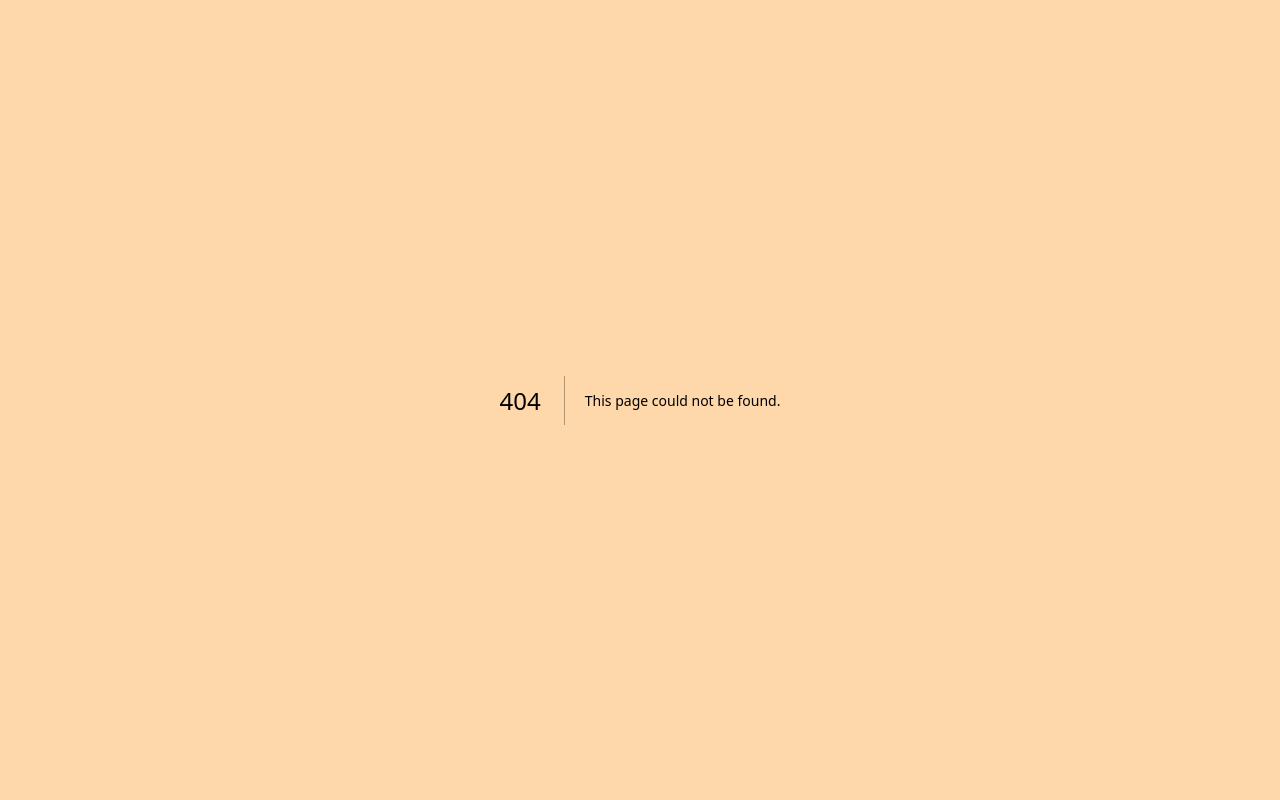
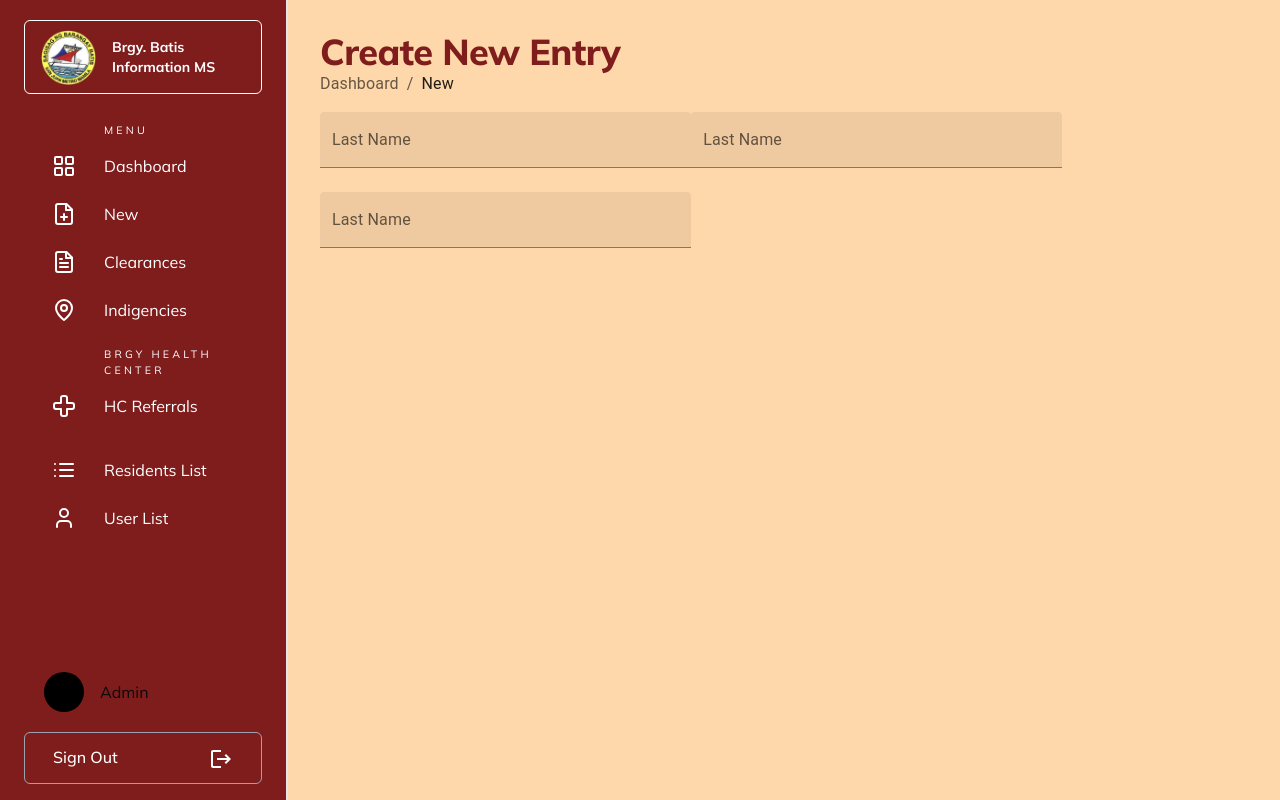
Before and after one commit to biencarlo/bims-frontend, a Next.js app: page /dashboard/form-test in a window 1280 px wide. Before the commit this address had no page. Built offline with nearby package versions, Linux system fonts and the light colour scheme.

Commit message:
added test page for forms under dashboard/form-test

```diff
--- /dev/null
+++ b/app/dashboard/form-test/page.tsx
@@ -0,0 +1,58 @@
+import * as React from "react";
+import TextField from "@mui/material/TextField";
+import Breadcrumbs from "@mui/material/Breadcrumbs";
+import Typography from "@mui/material/Typography";
+import Link from "@mui/material/Link";
+
+function page() {
+  return (
+    <div className="px-8 py-4">
+      <h1 className="text-4xl font-black pt-4 text-red-900 tracking-[-0.5px] ">
+        Create New Entry
+      </h1>
+      <Breadcrumbs aria-label="breadcrumb">
+        <Link
+          underline="hover"
+          sx={{ display: "flex", alignItems: "center" }}
+          color="inherit"
+          href="/dashboard"
+        >
+          Dashboard
+        </Link>
+        <Typography
+          sx={{ display: "flex", alignItems: "center" }}
+          color="text.primary"
+        >
+          New
+        </Typography>
+      </Breadcrumbs>
+      <div>
+        <form noValidate autoComplete="off" width="100%">
+          <TextField
+            id="last-name"
+            label="Last Name"
+            margin="normal"
+            style = {{width: "40%"}}
+            variant = "filled"
+          />
+          <TextField
+            id="last-name"
+            label="Last Name"
+            margin="normal"
+            style = {{width: "40%"}}
+            variant = "filled"
+          />
+                    <TextField
+            id="last-name"
+            label="Last Name"
+            margin="normal"
+            style = {{width: "40%"}}
+            variant = "filled"
+          />
+        </form>
+      </div>
+    </div>
+  );
+}
+
+export default page;
--- a/app/dashboard/new/page.tsx
+++ b/app/dashboard/new/page.tsx
@@ -1,7 +1,7 @@
-import Typography from '@mui/material/Typography';
-import Breadcrumbs from '@mui/material/Breadcrumbs';
-import Link from '@mui/material/Link';
-import NavigateNextIcon from '@mui/icons-material/NavigateNext';
+import Typography from "@mui/material/Typography";
+import Breadcrumbs from "@mui/material/Breadcrumbs";
+import Link from "@mui/material/Link";
+import NavigateNextIcon from "@mui/icons-material/NavigateNext";
 
 interface FormFieldProps {
   label: string;
@@ -34,18 +34,23 @@ const FormField: React.FC<FormFieldProps> = ({
 const New = () => {
   return (
     <div className="px-8 py-4 w-full">
-      <h1 className="text-4xl font-black pt-4 text-red-900 tracking-[-0.5px] ">Create Document</h1>
-      <Breadcrumbs aria-label="breadcrumb" separator={<NavigateNextIcon fontSize="small" />}>
+      <h1 className="text-4xl font-black pt-4 text-red-900 tracking-[-0.5px] ">
+        Create Document
+      </h1>
+      <Breadcrumbs
+        aria-label="breadcrumb"
+        separator={<NavigateNextIcon fontSize="small" />}
+      >
         <Link
           underline="hover"
-          sx={{ display: 'flex', alignItems: 'center' }}
+          sx={{ display: "flex", alignItems: "center" }}
           color="inherit"
           href="/dashboard"
         >
           Dashboard
         </Link>
         <Typography
-          sx={{ display: 'flex', alignItems: 'center' }}
+          sx={{ display: "flex", alignItems: "center" }}
           color="text.primary"
         >
           New
@@ -98,7 +103,7 @@ const New = () => {
 
               <div className="flex gap-4 my-4">
                 <button className="py-2 px-10 bg-red-800 rounded-lg ">
-                  User OCR
+                  Use OCR
                 </button>
                 <button className="py-2 px-4 grow rounded-lg bg-white">
                   Create Document
--- a/app/dashboard/page.tsx
+++ b/app/dashboard/page.tsx
@@ -15,7 +15,7 @@ export default function Dashboard() {
         </div>
         <div className="items-center pl-6">
           <div>
-            <p className="text-[10pt] font-medium pt-2 tracking-[2px]">
+            <p className="text-[10pt] font-medium pt-1 tracking-[2px]">
               BARANGAY BATIS, SAN JUAN CITY
             </p>
           </div>
--- a/app/globals.css
+++ b/app/globals.css
@@ -83,11 +83,11 @@
 
 *::-webkit-scrollbar
 {
-	width: 4px;
+	width: 11px;
 	background-color: #F5F5F5;
 }
 
 *::-webkit-scrollbar-thumb
 {
-	background-color: #6a6a6a;
+	background-color: #9a9a9a;
 }
--- a/app/page.tsx
+++ b/app/page.tsx
@@ -1,7 +1,18 @@
+"use client";
+import {
+  BrowserRouter as Router,
+  Switch,
+  Route,
+  Redirect,
+} from "react-router-dom";
+import Dashboard from ".//dashboard/page";
 export default function Home() {
   return (
-    <div>
-      <h1>Hi</h1>
-    </div>
+    <Router>
+      <Switch>
+        <Route path="/dashboard" component={Dashboard} />
+        <Redirect from="/" to="/dashboard" />
+      </Switch>
+    </Router>
   );
 }
--- a/components/Sidebar.tsx
+++ b/components/Sidebar.tsx
@@ -2,9 +2,18 @@
 import Link from "next/link";
 import Image from "next/image";
 import { useSelectedLayoutSegment } from "next/navigation";
-import { LayoutGrid, FilePlus, FileText, MapPin, Syringe, List, User} from "lucide-react";
+import {
+  LayoutGrid,
+  FilePlus,
+  FileText,
+  MapPin,
+  Cross,
+  List,
+  User,
+} from "lucide-react";
 import layout from "@/app/dashboard/layout";
 import SidebarItems from "./SidebarItems";
+import LogoutIcon from '@mui/icons-material/Logout';
 
 function classNames(...classes: string[]) {
   return classes.filter(Boolean).join(" ");
@@ -18,7 +27,6 @@ export default function Sidebar() {
       name: "Dashboard",
       href: "/dashboard",
       current: !segment,
-      border: true,
       parent: "MENU",
     },
     {
@@ -26,7 +34,6 @@ export default function Sidebar() {
       name: "New",
       href: "/dashboard/new",
       current: `/${segment}` === "/new",
-      border: true,
     },
     {
       icon: <FileText />,
@@ -39,29 +46,26 @@ export default function Sidebar() {
       name: "Indigencies",
       href: "/dashboard/indigencies",
       current: `/${segment}` === "/indigencies",
-      border: true,
     },
     {
-      icon: <Syringe />,
+      icon: <Cross />,
       name: "HC Referrals",
       href: "/dashboard/hc-referrals",
       current: `/${segment}` === "/hc-referrals",
       parent: "BRGY HEALTH CENTER",
-      border: true
     },
     {
       icon: <List />,
       name: "Residents List",
       href: "/dashboard/residents-list",
       current: `/${segment}` === "/residents-list",
-
+      parent: "      ",
     },
     {
       icon: <User />,
       name: "User List",
       href: "/dashboard/user-list",
       current: `/${segment}` === "/user-list",
-
     },
   ];
   return (
@@ -70,14 +74,16 @@ export default function Sidebar() {
         <div className="flex h-16 shrink-0 items-center gap-4 mt-5 border border-white rounded-md py-9 px-4">
           <Image src={"/sj-logo.png"} height={55} width={55} alt="sjLogo" />
           <h1 className="text-sm font-bold text-white">
-            Brgy. Batis <br /> Information MS
+            Brgy. Batis
+            <br /> Information MS
           </h1>
         </div>
 
         <nav className="flex flex-1 flex-col">
           <ul role="list" className="flex flex-1 flex-col gap-y-2">
-            {sidebarOptions.map((option) => <SidebarItems option={option}>
-            </SidebarItems>)}
+            {sidebarOptions.map((option) => (
+              <SidebarItems option={option}></SidebarItems>
+            ))}
           </ul>
         </nav>
 
@@ -87,10 +93,19 @@ export default function Sidebar() {
         </div>
 
         <button
-          className="text-left py-3 px-4 border border-gray-400 rounded-md text-white"
+          className="text-left py-3 px-4 border border-gray-400 rounded-md text-white hover:bg-[#bc6666] transition-all hover:border-transparent"
           type="button"
         >
-          Sign Out
+          <div className="py-15 px-3 flex justify-between">
+            <div>
+              <p className="text-medium font-medium hover:font-black transition-all">
+                Sign Out
+              </p>
+            </div>
+            <div>
+              <LogoutIcon />
+            </div>
+          </div>
         </button>
       </div>
     </div>
--- a/package.json
+++ b/package.json
@@ -15,8 +15,8 @@
     "@mui/material": "^5.14.8",
     "@radix-ui/react-checkbox": "^1.0.4",
     "@radix-ui/react-dropdown-menu": "^2.0.5",
+    "@radix-ui/react-popover": "^1.0.6",
     "@radix-ui/react-select": "^1.2.2",
-    "@radix-ui/react-popover": "^1.0.6",
     "@radix-ui/react-slot": "^1.0.2",
     "@tanstack/react-table": "^8.9.7",
     "@types/node": "20.5.6",
```
Also changed, not shown: public/index.html (added, +7 -0 lines), 2 other files (tests, documents, lock files or other folders).
